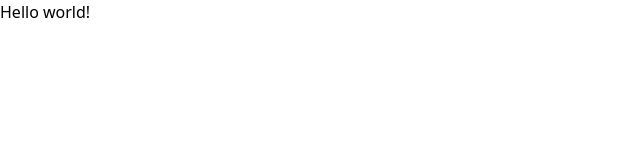
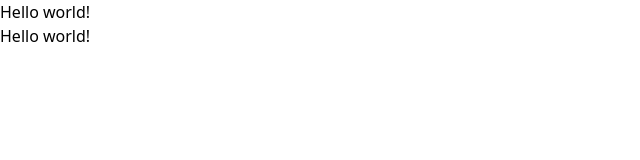
Before and after one commit to Zalaya/configuration-service, a React (Vite) app in the folder frontend/: page /properties in a window 1280 px wide. Shown: the top 160 px of the page, without its empty margins (0-640 px from the left). Built offline with nearby package versions, Linux system fonts and the light colour scheme.

Commit message:
feat(routes): add the layout and routes for the project, they are all now stable

```diff
--- /dev/null
+++ b/frontend/src/components/Panel.tsx
@@ -0,0 +1,15 @@
+import { ReactNode } from "react";
+
+interface PanelProps {
+  children: ReactNode;
+}
+
+const Panel = ({ children }: PanelProps) => {
+  return (
+    <div>
+      {children}
+    </div>
+  );
+};
+
+export default Panel;
--- a/frontend/src/index.tsx
+++ b/frontend/src/index.tsx
@@ -1,12 +1,15 @@
 import { StrictMode } from "react";
 import { createRoot } from "react-dom/client";
+import { BrowserRouter } from "react-router-dom";
 
-import App from "@/layout/App.tsx";
+import AppLayout from "./layouts/AppLayout";
 
 import "@/styles/index.css";
 
 createRoot(document.getElementById("root")!).render(
   <StrictMode>
-    <App />
+    <BrowserRouter>
+      <AppLayout />
+    </BrowserRouter>
   </StrictMode>
 );
--- a/frontend/src/layout/App.tsx
+++ /dev/null
@@ -1,5 +0,0 @@
-const App = () => {
-  return <h1>Hello world!</h1>;
-};
-
-export default App;
--- a/frontend/src/layout/Panel.tsx
+++ /dev/null
@@ -1,5 +0,0 @@
-const Panel = () => {
-  return <h1>Hello world!</h1>;
-};
-
-export default Panel;
--- /dev/null
+++ b/frontend/src/layouts/AppLayout.tsx
@@ -0,0 +1,17 @@
+import AppRoutes from "@/routes/AppRoutes";
+
+import Panel from "@/components/Panel";
+import Sidebar from "@/components/Sidebar";
+
+const AppLayout = () => {
+  return (
+    <div>
+      <Sidebar />
+      <Panel>
+        <AppRoutes />
+      </Panel>
+    </div>
+  );
+};
+
+export default AppLayout;
--- /dev/null
+++ b/frontend/src/pages/Modules.tsx
@@ -0,0 +1,5 @@
+const Properties = () => {
+  return <h1>Hello world!</h1>;
+};
+
+export default Properties;
--- /dev/null
+++ b/frontend/src/pages/Properties.tsx
@@ -0,0 +1,5 @@
+const Properties = () => {
+  return <h1>Hello world!</h1>;
+};
+
+export default Properties;
--- /dev/null
+++ b/frontend/src/routes/AppRoutes.tsx
@@ -0,0 +1,15 @@
+import { Routes, Route } from "react-router-dom"
+
+import Properties from "@/pages/Modules";
+import Modules from "@/pages/Modules";
+
+const AppRoutes = () => {
+  return (
+    <Routes>
+      <Route path="/modules" element={<Modules />} />
+      <Route path="/properties" element={<Properties />} />
+    </Routes>
+  );
+};
+
+export default AppRoutes;
```
Also changed, not shown: frontend/src/components/Sidebar.tsx (renamed from frontend/src/layout/Sidebar.tsx), 1 other file (tests, documents, lock files or other folders).
